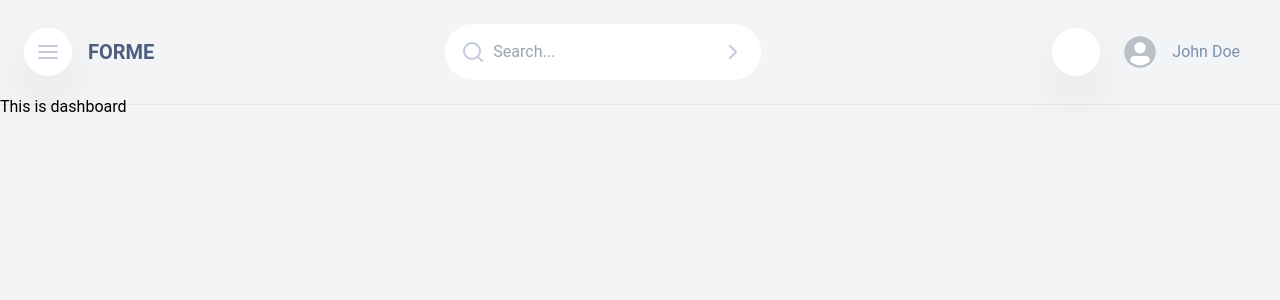
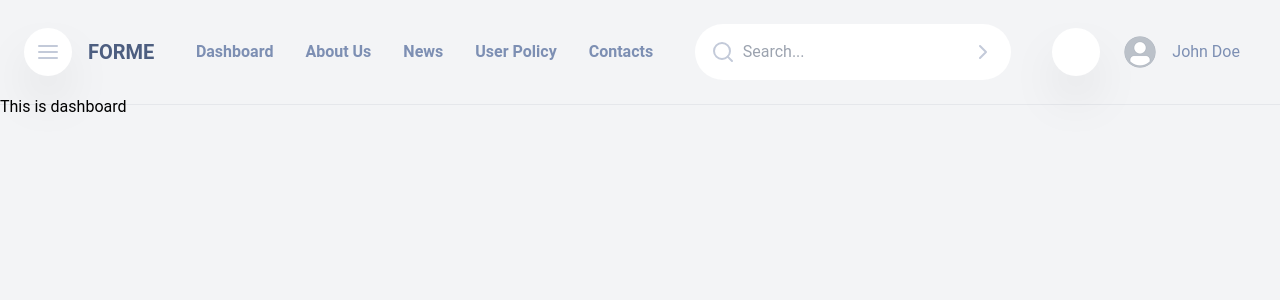
Before and after one commit to code-boom-boom/forme, a React (Create React App) app: page / in a window 1280 px wide. Shown: the top 300 px of the page. Built offline with nearby package versions, Linux system fonts and the light colour scheme; some icons are missing.

Commit message:
menu added

```diff
--- /dev/null
+++ b/src/components/Layout/Header/HeaderMenu.tsx
@@ -0,0 +1,35 @@
+import React from 'react'
+
+const menuList = [
+  {
+    label: 'Dashboard',
+    link: '/dashboard',
+  },
+  {
+    label: 'About Us',
+    link: '/about-us',
+  },
+  {
+    label: 'News',
+    link: '/news',
+  },
+  {
+    label: 'User Policy',
+    link: '/user-policy',
+  },
+  {
+    label: 'Contacts',
+    link: '/contacts',
+  },
+]
+
+const HeaderMenu: React.FC = () => {
+  return (
+    <div className="flex gap-8 items-center">
+      {menuList.map((menu, index) =>
+        <a className="text-text-light font-semibold" href={menu.link} key={`menu-item-${index}`}>{menu.label}</a>)}
+    </div>
+  )
+}
+
+export default HeaderMenu
--- a/src/components/Layout/Header/index.tsx
+++ b/src/components/Layout/Header/index.tsx
@@ -4,6 +4,7 @@ import { Menu } from 'react-feather'
 import { Notification } from 'iconsax-react'
 import AccountMenu from './AccountMenu'
 import SearchBox from './SearchBox'
+import HeaderMenu from './HeaderMenu'
 
 const AppHeader: React.FC = () => {
   return (
@@ -11,6 +12,9 @@ const AppHeader: React.FC = () => {
       <div className="flex items-center gap-4">
         <IconButton icon={<Menu size={24} color="#C3CAD9" />} />
         <span className="text-xl font-bold text-text-dark">FORME</span>
+      </div>
+      <div>
+        <HeaderMenu />
       </div>
       <div className="flex items-center gap-4">
         <SearchBox />
```
